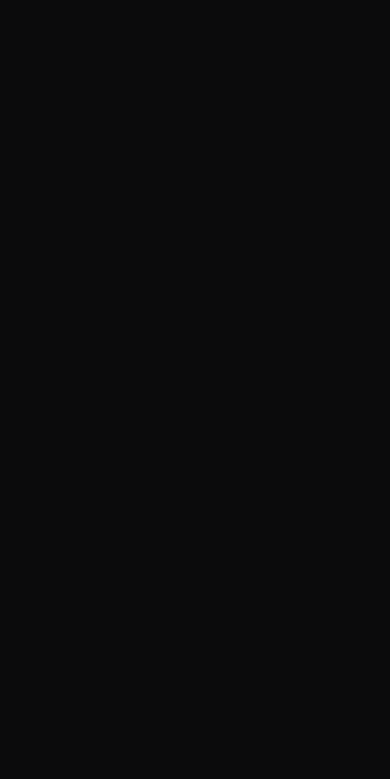
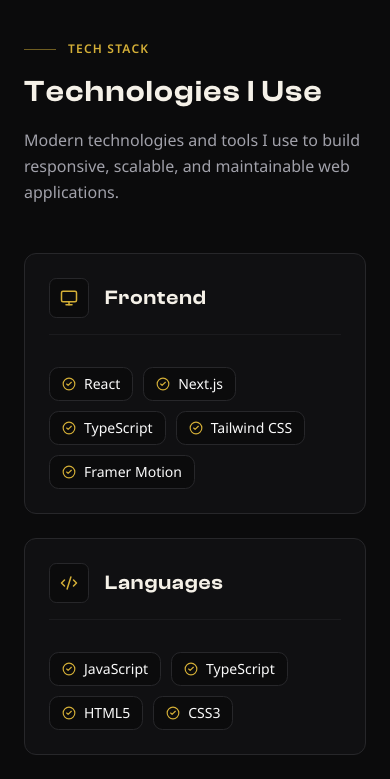
Before and after one commit to Muhammad-Saad-Riaz/M-Saad-Riaz-Portfolio-v2, a Next.js app: page / in a window 390 px wide. Shown: the part 8860-9639 px from the top of the page. Before the commit the page ends 8844 px from the top, so only its background shows below. Built offline with nearby package versions, Linux system fonts and the light colour scheme; a web font is replaced by a local one.

Commit message:
Added TechStack Section

```diff
--- a/src/app/page.tsx
+++ b/src/app/page.tsx
@@ -5,6 +5,7 @@
 import About from "@/components/sections/About";
 import Projects from "@/components/sections/Projects"
 import Process from "@/components/sections/Process";
+import TechStack from "@/components/sections/TechStack";
 
 export default function Home() {
   return (
@@ -15,6 +16,7 @@
       <About/>
       <Projects/>
       <Process/>
+      <TechStack/>
 
     </>
   );
--- a/src/components/sections/Process.tsx
+++ b/src/components/sections/Process.tsx
@@ -80,7 +80,7 @@
                 </div>
 
                 {/* Title */}
-                <div className="font-clash font-semibold tracking-wide text-lg text-ivory mb-3">
+                <div className="font-clash font-semibold tracking-wide text-lg text-ivory mb-3 group-hover:text-gold transition-colors duration-300 ">
                   {step.title}
                 </div>
 
--- a/src/components/sections/TechStack.tsx
+++ b/src/components/sections/TechStack.tsx
@@ -0,0 +1,116 @@
+'use client';
+
+import { motion, Variants } from "framer-motion";
+import { techStackContent } from "@/data/portfolio-data";
+import { LucideIcon, Monitor, Code2, Wrench, CheckIcon, CheckCircle2 } from "lucide-react";
+
+const containerVariants: Variants = {
+  hidden: {},
+  visible: {
+    transition: { staggerChildren: 0.1 }
+  }
+};
+
+const itemVariants: Variants = {
+  hidden: { opacity: 0, y: 20 },
+  visible: {
+    opacity: 1,
+    y: 0,
+    transition: { duration: 0.5, ease: [0.25, 0.1, 0.25, 1] }
+  }
+};
+
+// Icon mapping for the categories
+const iconMap: Record<string, LucideIcon> = {
+  Monitor,
+  Code2,
+  Wrench,
+};
+
+export default function Techstack(){
+    return(
+        <section className="py-12 px-6">
+            <div className="max-w-6xl mx-auto">
+                {/* Section Label */}
+                <motion.div
+                  initial={{ opacity: 0, y: 16 }}
+                  whileInView={{ opacity: 1, y: 0 }}
+                  viewport={{ once: true }}
+                  transition={{ duration: 0.5 }}
+                  className="mb-4"
+                >
+                  <span className="inline-flex items-center gap-3 uppercase text-gold text-xs font-semibold tracking-widest">
+                    <span className="h-px w-8 bg-gold/50"/>
+                    {techStackContent.label}
+                  </span>
+                </motion.div>
+
+                {/* Heading */}
+                <motion.div
+                  initial={{opacity:0,y:16}}
+                  whileInView={{opacity:1,y:0}}
+                  viewport={{once:true}}
+                  transition={{duration:0.5, delay:0.05}}
+                  className="mb-4 text-3xl lg:text-4xl font-clash font-semibold tracking-wider leading-tight text-ivory max-w-xl"
+                >
+                  {techStackContent.heading}
+                </motion.div>
+
+                {/* Subtitle */}
+                <motion.div
+                  initial={{opacity:0,y:16}}
+                  whileInView={{opacity:1,y:0}}
+                  viewport={{once:true}}
+                  transition={{duration:0.5,delay:0.1}}
+                  className="font-sans text-base text-muted-foreground max-w-xl leading-relaxed mb-12"
+                >
+                  {techStackContent.subheading}
+                </motion.div>
+
+                {/* Categories Grid */}
+                <motion.div
+                  variants={containerVariants}
+                  initial="hidden"
+                  whileInView="visible"
+                  viewport={{once:true,margin:"-80px"}}
+                  className="grid grid-cols-1 md:grid-cols-3 gap-6"
+                >
+                  {techStackContent.categories.map((category)=>{
+                    const Icon= iconMap[category.icon]
+                    return(
+                      <motion.div
+                        key={category.title}
+                        variants={itemVariants}
+                        className="flex flex-col p-6 bg-surface/50 border border-border rounded-lg group hover:border-gold/40 hover:bg-surface/80 transition-colors duration-300"
+                      >
+                        {/* Category Title + Icon */}
+                        <div className="flex items-center gap-4 mb-8 pb-4 border-b border-border/50">
+                          {/* Icon */}
+                          <div className="flex items-center justify-center h-10 w-10 bg-background border border-border rounded-sm group-hover:border-gold/40 transition-colors duration-300">
+                            <Icon size={18} className="text-gold"/>
+                          </div>
+                          <h3 className="font-clash text-ivory font-semibold text-xl tracking-wider group-hover:text-gold transition-colors duration-300">
+                            {category.title}
+                          </h3>
+                        </div>
+
+                        {/* Skills Badges */}
+                        <div className="flex flex-wrap gap-2.5">
+                          {category.skills.map((skill)=>(
+                            <div
+                              key={skill}
+                              className="inline-flex gap-2 items-center font-sans text-sm text-foreground bg-background border border-border px-3 py-1.5 rounded-md hover:border-gold/40 hover:text-gold hover:bg-background/60 transition-colors duration-200 select-none"
+                            >
+                              <CheckCircle2 size={14} className="text-gold shrink-0"/>
+                              {skill}
+                            </div>
+                          ))}
+                        </div>
+                      </motion.div>
+                    )
+                  })}
+                </motion.div>
+            </div>
+        </section>
+    );
+}
--- a/src/data/portfolio-data.ts
+++ b/src/data/portfolio-data.ts
@@ -228,8 +228,42 @@
 // ─── Tech Stack ───────────────────────────────────────────────────────────────
 
 export const techStack = {
-  frontend: ["Next.js", "React", "TypeScript", "Tailwind CSS"],
-  animation: ["Framer Motion"],
-  data: ["TanStack Table", "Recharts", "Zod", "React Hook Form"],
-  tools: ["Git", "GitHub", "Vercel"],
+  frontend: {
+    icon: "Monitor",
+    label: "Frontend",
+    techs: ["React", "Next.js", "TypeScript", "Tailwind CSS", "Framer Motion", "Shadcn UI"],
+  },
+  languages: {
+    icon: "Code2",
+    label: "Languages",
+    techs: ["JavaScript", "TypeScript", "HTML5", "CSS3"],
+  },
+  tools: {
+    icon: "Hammer",
+    label: "Tools",
+    techs: ["Git", "GitHub", "VS Code", "Vercel"],
+  },
 };
+
+export const techStackContent = {
+  label: "Tech Stack",
+  heading: "Technologies I Use",
+  subheading: "Modern technologies and tools I use to build responsive, scalable, and maintainable web applications.",
+  categories: [
+    {
+      title: "Frontend",
+      icon: "Monitor",
+      skills: ["React", "Next.js", "TypeScript", "Tailwind CSS" , "Framer Motion"]
+    },
+    {
+      title: "Languages",
+      icon: "Code2",
+      skills: ["JavaScript", "TypeScript", "HTML5", "CSS3"]
+    },
+    {
+      title: "Tools",
+      icon: "Wrench",
+      skills: ["Git", "GitHub", "VS Code", "Vercel"]
+    }
+  ]
+};
```
